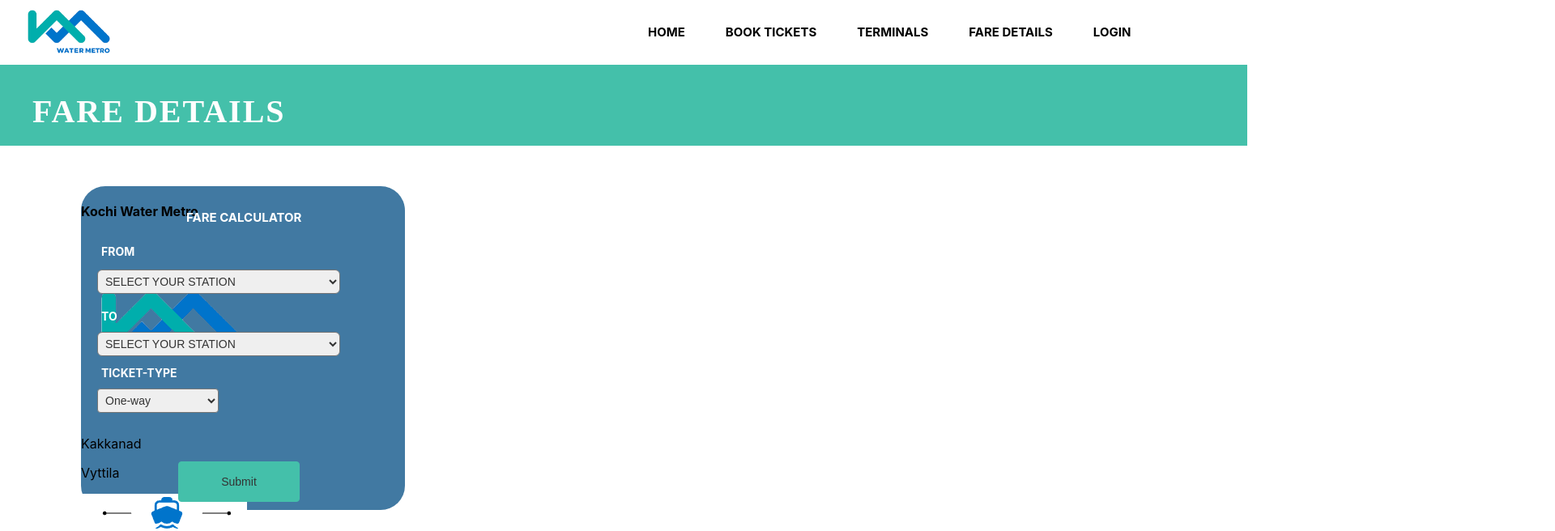
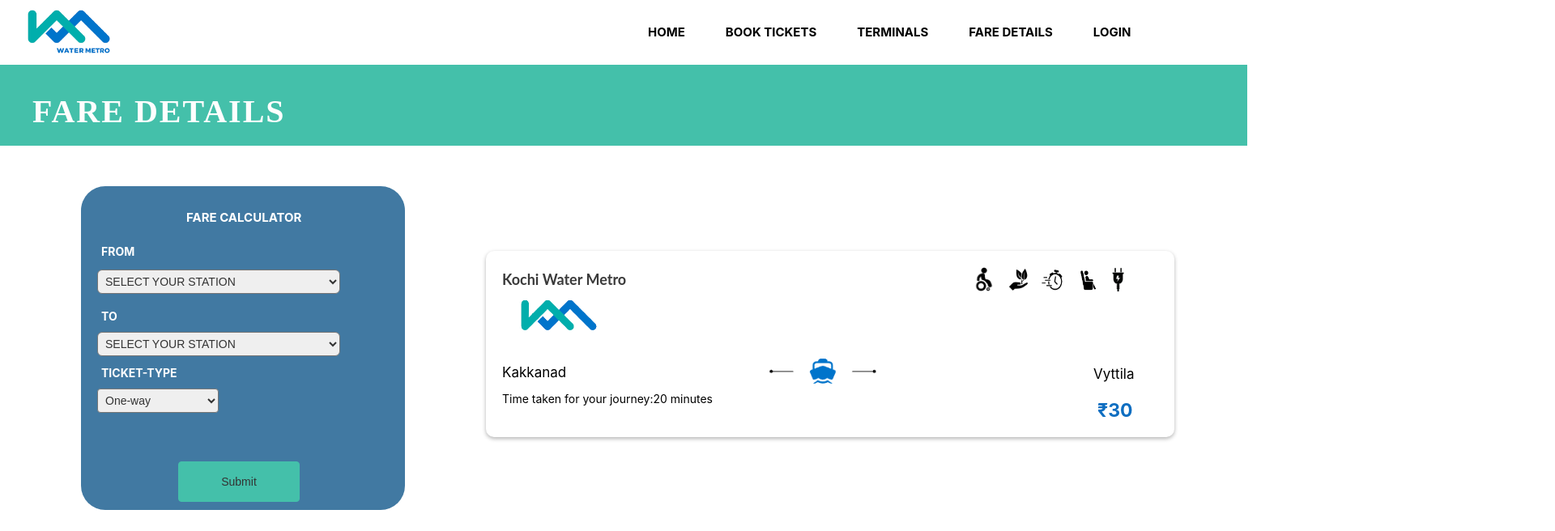
Before and after one commit to adilmuhammedy/watermetro, a React (Create React App) app: page /fare in a window 1280 px wide. Shown: the top 656 px of the page at 81% size, 1920 px wide, since content can reach past the window. Built offline with nearby package versions, Linux system fonts and the light colour scheme; no server answers.

Commit message:
fare det

```diff
--- a/src/fare.css
+++ b/src/fare.css
@@ -136,69 +136,196 @@
 
     color: #FFFFFF;
 }
-  /* DropdownButton.css */
+.recta{
+    box-sizing: border-box;
 
-.dropdown {
 position: absolute;
-  display: inline-block;
-  top:20px;
-  left: 1450px;
+width: 850px;
+height: 230px;
+left: 500px;
+top: 80px;
+
+border: none; /* Remove border */
+border-radius: 10px;
+box-shadow: 0 2px 5px rgba(5, 5, 5, 0.3);
+}
+.metro9{
+    position:relative;
+
+    left:20px;
+    color:#030303c6;
+  font:200;
+  font-size: 18px;
+  font-family: 'Lato', sans-serif;
+}
+.logo1{
+    position: absolute;
+    width:120px;
+    height:120px;
+    left:30px;
+    top:25px;
+}
+.place{
+    position:relative;
+    top:70px;
+    left:20px;
+    font-family: unset;
+    font-size: 17px;
+}
+.place1{
+    position:relative;
+    top:35px;
+    left:750px;
+    font-family: unset;
+    font-size: 17px;
+}
+.symbol8{
+    position: absolute;
+    top:130px;
+    left:328px;
+    width:170px;
+    height:40px;
+}
+.time{
+    position:relative;
+    top:30px;
+    left:20px;
+    font-family: unset;
+    font-size: 14px;
+}
+.rupee{
+    position: absolute;
+    left:1255px;
+    top:240px;
+    font-size: 23px;
+    color: #0e6ec1;
+}
+.icons{
+    position:absolute;
+    left:100px;
+
 
 }
 
-button {
-  border: 1px solid #ccc;
-  padding: 8px 12px;
+.symbol {
+    position: relative;
+    transition: filter 0.3s ease;
     cursor: pointer;
-  width: 50px;
-  height: 50px;
-  border-radius: 50%;
+    width:30px;
+    height:30px;
+    left:1000px;
+    top:100px;
   }
 
-.dropdown-menu {
-  position: absolute;
-  top: 50px;
-  right: -50px;
-  background-color: #fff;
-  border: 1px solid #ccc;
-  border-top: none;
-  border-radius: 5px;
-  width:130px;
-  list-style-type:none;
-  padding: 0;
-  margin: 0;
+  .hovered {
+    position:relative;
+    filter: brightness(1.2);
+    color: #44C0AA;
   }
 
-.dropdown-menu li {
-  padding: 8px 12px;
+
+  .related-text {
+    position: relative;
+    display: block;
+    left:970px;
+    top:84px;
+    color: #26a38c;
+    font-weight: 500;
+
+  }
+  .symbol1 {
+    position: absolute;
+    transition: filter 0.3s ease;
     cursor: pointer;
-  border-color: #000000;
-  box-sizing: border-box;
-  border-width: 5px;;
+    width:35px;
+    height:35px;
+    left:1040px;
+    top:98px;
   }
 
-.dropdown-menu li:hover {
-  background-color: #f0f0f0;
+  .eco{
+    position:absolute;
+    filter: brightness(1.2);
+
   }
 
-.dropdown-menu li {
-  padding: 8px 12px;
+  .related-text1 {
+    position:relative;
+    display: block;
+    left:1020px;
+    top:84px;
+    color: #26a38c;
+    font-weight: 500;
+  }
+  .symbol2 {
+    position:absolute;
+    transition: filter 0.3s ease;
     cursor: pointer;
-  box-sizing: border-box;
+    width:43px;
+    height:40px;
+    left:1080px;
+    top:96px;
   }
 
-.dropdown-menu li:not(:last-child) {
-  border-bottom: 1px solid #ccc;
+  .fast{
+    position:absolute;
+    filter: brightness(1.2);
+
   }
 
-.dropdown-menu li:hover {
-  background-color: #f0f0f0;
+  .related-text2 {
+    position: relative;
+    display: block;
+    left:1030px;
+    top:84px;
+    color: #26a38c;
+    font-weight: 500;
   }
-.avatar {
+  .symbol3 {
     position: absolute;
-  width: 50px;
-  height: 50px;
-  top:-8px;
-  left: 0px;
-  border-radius: 50%;
+    transition: filter 0.3s ease;
+    cursor: pointer;
+    width:35px;
+    height:37px;
+    left:1125px;
+    top:98px;
   }
+
+  .comfort{
+    position:absolute;
+    filter: brightness(1.2);
+
+  }
+
+  .related-text3 {
+    position: relative;
+    display: block;
+    left:1115px;
+    top:84px;
+    color: #26a38c;
+    font-weight: 500;
+  }
+  .symbol4 {
+    position: absolute;
+    transition: filter 0.3s ease;
+    cursor: pointer;
+    width:35px;
+    height:35px;
+    left:1163px;
+    top:98px;
+  }
+
+  .mobility{
+    position:absolute;
+    filter: brightness(1.2);
+
+  }
+
+  .related-text4 {
+    position: relative;
+    display: block;
+    left:1145px;
+    top:84px;
+    color: #26a38c;
+    font-weight: 500;
+  }
```
Lines whose indentation alone changed are shown as unchanged.
